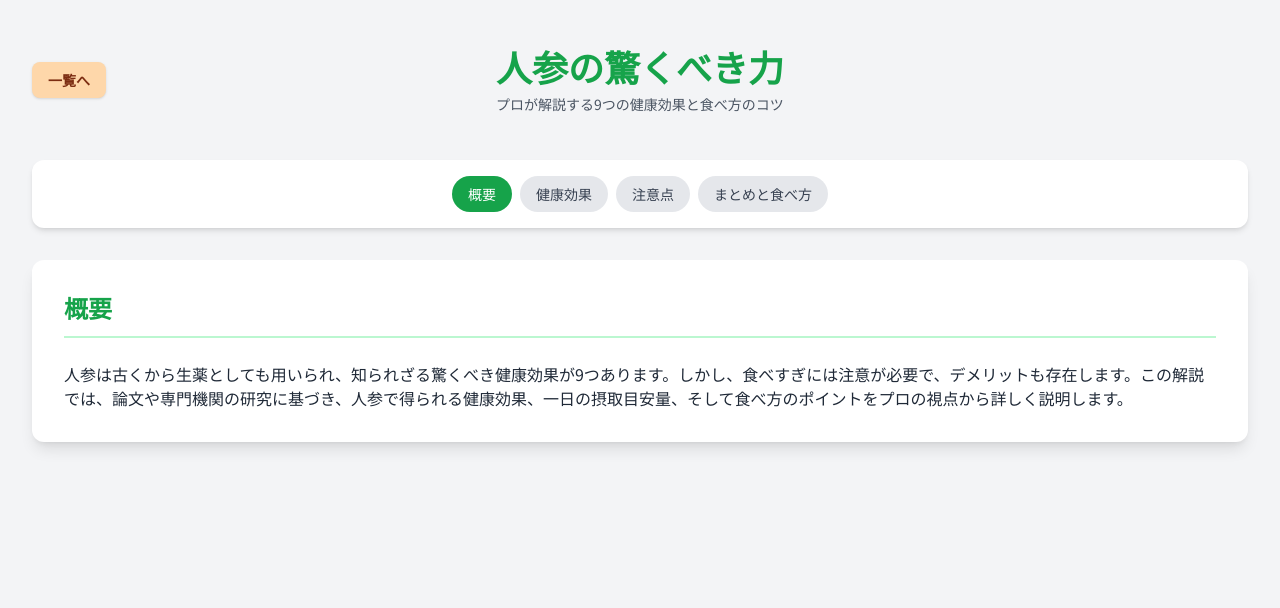
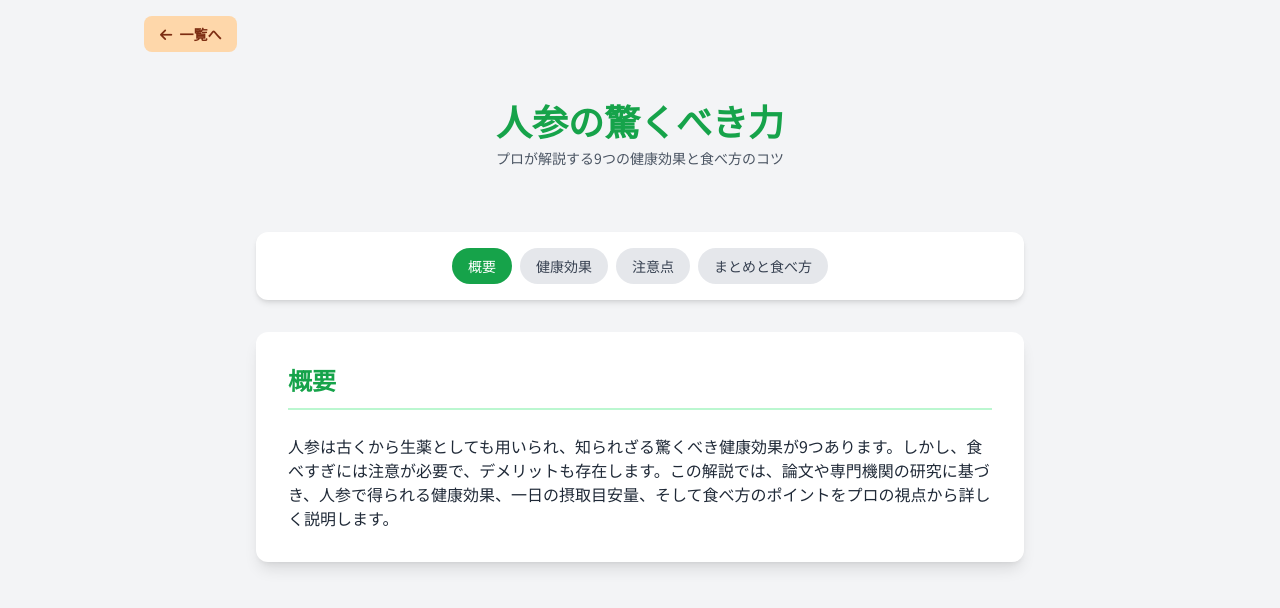
Before and after one commit to miwniw/food_guides, a plain HTML site: page vegetables_new/carrot.html in a window 1280 px wide. Drawn offline with nearby package versions, Linux system fonts and the light colour scheme.

Commit message:
'20250624_03'

```diff
--- a/vegetables_new/carrot.html
+++ b/vegetables_new/carrot.html
@@ -31,35 +31,35 @@
     </style>
   </head>
   <body class="bg-gray-100 text-gray-800">
-    <div class="container mx-auto p-4 md:p-8">
-      <!-- ヘッダーのデザインを調整 -->
-      <header class="mb-8">
-        <div class="relative flex items-center justify-center h-24">
-          <!-- 「一覧へ」ボタンを左側に配置 -->
-          <div class="absolute left-0">
+    <div class="container mx-auto">
+      <!-- 「一覧へ」ボタンをページ最上部のナビゲーションとして配置 -->
+      <nav class="bg-gray-100">
+        <div class="p-4 max-w-5xl mx-auto">
           <a
             href="../index_sub.html"
-              class="inline-block bg-orange-200 hover:bg-orange-300 text-orange-900 font-bold py-2 px-4 rounded-lg transition-colors text-sm shadow"
+            class="inline-block bg-orange-200 hover:bg-orange-300 text-orange-900 font-bold py-2 px-4 rounded-lg transition-colors text-sm"
           >
+            <i class="fas fa-arrow-left mr-1"></i>
             一覧へ
           </a>
         </div>
-          <!-- 中央のタイトルブロック -->
-          <div class="text-center">
-            <h1
-              class="text-2xl sm:text-3xl md:text-4xl font-bold text-green-600"
-            >
+      </nav>
+
+      <!-- ヘッダーのデザインを調整 -->
+      <header class="text-center p-4 md:p-8 pt-8">
+        <h1 class="text-2xl sm:text-3xl md:text-4xl font-bold text-green-600">
           人参の驚くべき力
         </h1>
         <p class="text-xs sm:text-sm text-gray-600 mt-2">
           プロが解説する9つの健康効果と食べ方のコツ
         </p>
-          </div>
-        </div>
       </header>
 
+      <div class="p-4 md:p-8 pt-0">
         <!-- ナビゲーションエリア -->
-      <div class="mb-8 p-4 bg-white rounded-xl shadow-md sticky top-4 z-10">
+        <div
+          class="mb-8 p-4 bg-white rounded-xl shadow-md sticky top-4 z-10 max-w-3xl mx-auto"
+        >
           <!-- モバイル向けドロップダウン (xl未満で表示) -->
           <div class="relative xl:hidden">
             <button
@@ -103,7 +103,9 @@
             </div>
           </div>
           <!-- PC向けボタン (xl以上で表示) -->
-        <nav class="hidden xl:flex flex-wrap justify-center items-center gap-2">
+          <nav
+            class="hidden xl:flex flex-wrap justify-center items-center gap-2"
+          >
             <button
               class="nav-btn nav-btn-active px-4 py-2 text-sm font-medium rounded-full"
               data-target="page-overview"
@@ -133,7 +135,9 @@
 
         <!-- メインコンテンツ -->
         <main>
-        <div class="bg-white p-6 md:p-8 rounded-xl shadow-lg">
+          <div
+            class="bg-white p-6 md:p-8 rounded-xl shadow-lg max-w-3xl mx-auto"
+          >
             <!-- 概要ページ -->
             <article id="page-overview" class="page-content space-y-6">
               <h2
@@ -186,7 +190,8 @@
                   <h3 class="font-bold text-lg">4. 心血管疾患の予防</h3>
                   <p>
                     <strong class="font-bold text-orange-600">カリウム</strong
-                  >が血圧の上昇を抑え、<strong class="font-bold text-orange-600"
+                    >が血圧の上昇を抑え、<strong
+                      class="font-bold text-orange-600"
                       >β-カロテン</strong
                     >の抗酸化作用が血管の健康を守ります。
                   </p>
@@ -210,7 +215,8 @@
                 <section>
                   <h3 class="font-bold text-lg">7. 腎臓の保護</h3>
                   <p>
-                  <strong class="font-bold text-orange-600">カロテノイド</strong
+                    <strong class="font-bold text-orange-600"
+                      >カロテノイド</strong
                     >や<strong class="font-bold text-orange-600"
                       >ポリフェノール</strong
                     >が、抗酸化作用により体内の酸化ストレスを減らし、腎臓の細胞を保護します。
@@ -307,11 +313,12 @@
                 </ul>
               </div>
               <p class="text-red-500 mt-6">
-              どのような食材でも適切な量の摂取とバランスが大切です。特定の疾患がある場合は、医師による指示のもとで摂取するようにしてください。
+                どのような食材でも適切な量の摂取とバランスが大切です。特定の疾患がある場合は、プロの指示のもとで摂取するようにしてください。
               </p>
             </article>
           </div>
         </main>
+      </div>
     </div>
 
     <script>
```
Lines whose indentation alone changed are shown as unchanged.
